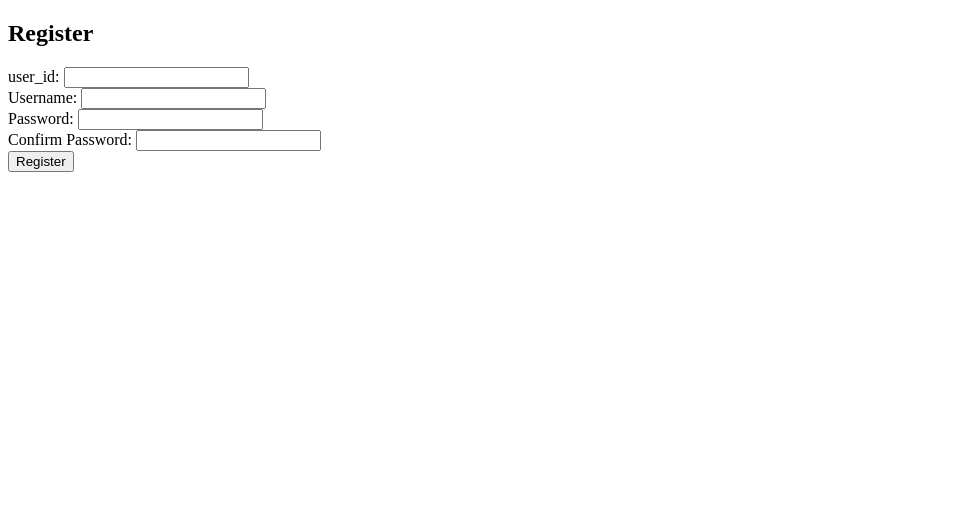
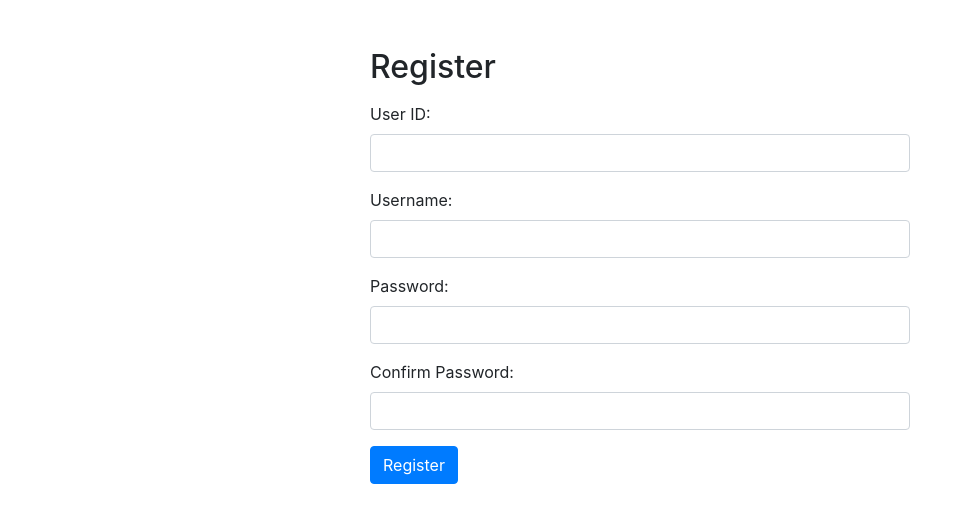
Before and after one commit to cstek/rserver, a Django app: page /register/ in a window 1280 px wide. Shown: the top 523 px of the page, without its empty margins (0-965 px from the left). Run offline with Django 5.2, Linux system fonts and the light colour scheme; some libraries are stand-ins or nearby versions.

Commit message:
modified html files

```diff
--- a/templates/register.html
+++ b/templates/register.html
@@ -4,20 +4,41 @@
     <meta charset="UTF-8">
     <meta name="viewport" content="width=device-width, initial-scale=1.0">
     <title>Register</title>
+    <!-- Bootstrap CSS -->
+    <link rel="stylesheet" href="https://stackpath.bootstrapcdn.com/bootstrap/4.3.1/css/bootstrap.min.css">
 </head>
 <body>
-    <h2>Register</h2>
+<div class="container mt-5">
+    <div class="row justify-content-center">
+        <div class="col-md-6">
+            <h2 class="mb-3">Register</h2>
             <form method="post">
                 {% csrf_token %}
-        <label for="user_id">user_id:</label>
-        <input type="text" id="user_id" name="user_id" required><br>
+                <div class="form-group">
+                    <label for="user_id">User ID:</label>
+                    <input type="text" id="user_id" name="user_id" class="form-control" required>
+                </div>
+                <div class="form-group">
                     <label for="username">Username:</label>
-        <input type="text" id="username" name="username" required><br>
+                    <input type="text" id="username" name="username" class="form-control" required>
+                </div>
+                <div class="form-group">
                     <label for="password">Password:</label>
-        <input type="password" id="password" name="password" required><br>
+                    <input type="password" id="password" name="password" class="form-control" required>
+                </div>
+                <div class="form-group">
                     <label for="password2">Confirm Password:</label>
-        <input type="password" id="password2" name="password2" required><br>
-        <button type="submit">Register</button>
+                    <input type="password" id="password2" name="password2" class="form-control" required>
+                </div>
+                <button type="submit" class="btn btn-primary">Register</button>
             </form>
+        </div>
+    </div>
+</div>
+
+<!-- Bootstrap JS and dependencies -->
+<script src="https://code.jquery.com/jquery-3.3.1.slim.min.js"></script>
+<script src="https://cdnjs.cloudflare.com/ajax/libs/popper.js/1.14.7/umd/popper.min.js"></script>
+<script src="https://stackpath.bootstrapcdn.com/bootstrap/4.3.1/js/bootstrap.min.js"></script>
 </body>
 </html>
```
Also changed, not shown: templates/attach.html (+22 -7 lines), templates/login.html (+22 -9 lines). Lines whose indentation alone changed are shown as unchanged.
